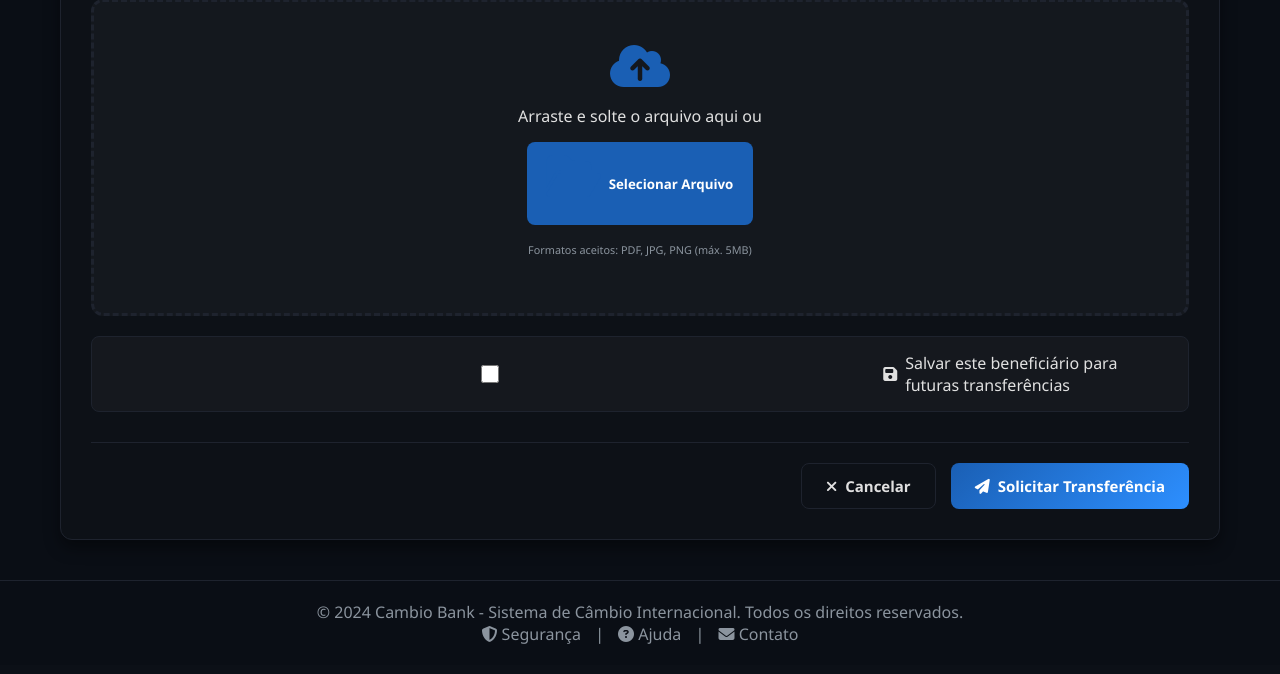
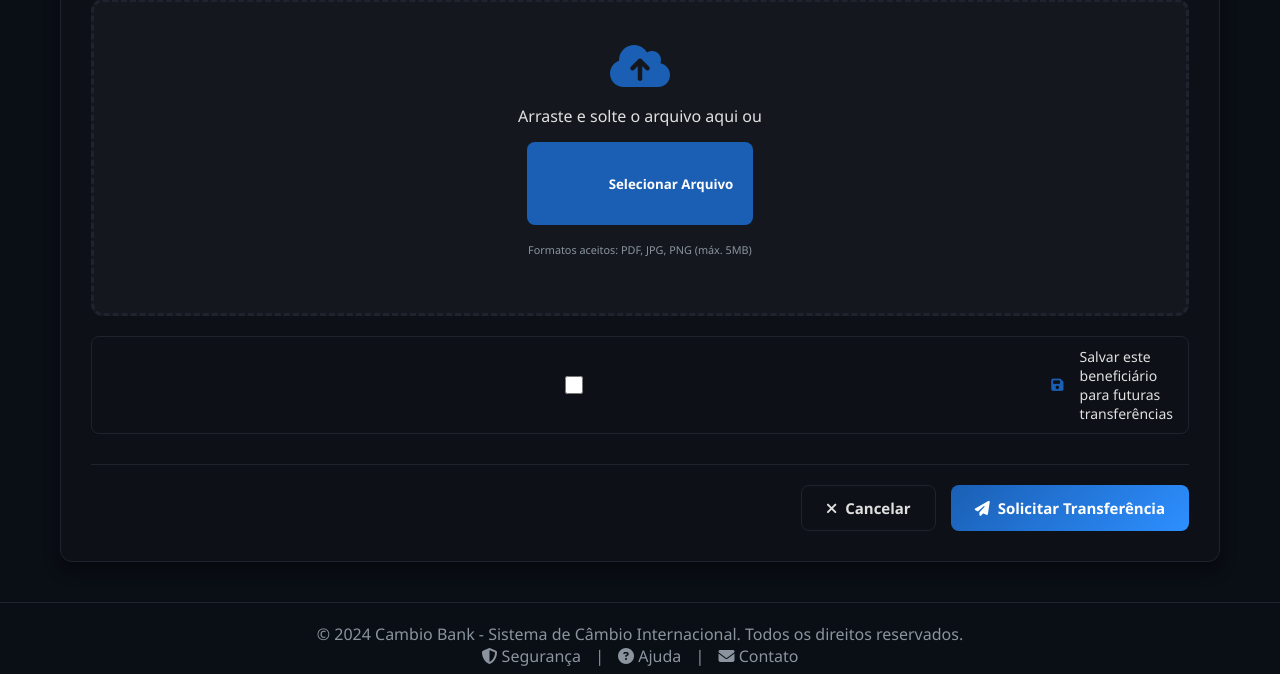
Before and after one commit to edujann/cambio-bank-kivy, a Flask app: page /transferencia in a window 1280 px wide. Shown: the part 1850-2524 px from the top of the page. Before the commit the page ends 2494 px from the top, so only its background shows below. Run offline with Flask 3, Linux system fonts and the light colour scheme; the visitor is signed in with stand-in values (Sample User, id 1); data that the repository does not hold is empty.

Commit message:
Adiciona estilo ao checkbox Salvar Beneficiário

```diff
--- a/web/templates/transferencia.html
+++ b/web/templates/transferencia.html
@@ -525,6 +525,49 @@
 
     .logo i {
         color: var(--cor-primaria) !important;
+    }
+
+    /* ============================================
+    CHECKBOX - SALVAR BENEFICIÁRIO
+    ============================================ */
+
+    .form-checkbox {
+        display: flex;
+        align-items: center;
+        gap: 10px;
+        margin: 20px 0;
+        padding: 10px 15px;
+        background-color: var(--cor-card);
+        border: 1px solid var(--cor-borda);
+        border-radius: var(--borda-radius-pequeno);
+        transition: all 0.3s ease;
+    }
+
+    .form-checkbox input[type="checkbox"] {
+        width: 18px;
+        height: 18px;
+        cursor: pointer;
+        accent-color: var(--cor-primaria);
+        margin: 0;
+        padding: 0;
+    }
+
+    .form-checkbox label {
+        color: var(--cor-texto) !important;
+        cursor: pointer;
+        margin: 0;
+        font-size: 14px;
+        flex: 1;
+    }
+
+    .form-checkbox label i {
+        color: var(--cor-primaria);
+        margin-right: 8px;
+    }
+
+    .form-checkbox:hover {
+        background-color: var(--cor-card-hover);
+        border-color: var(--cor-primaria);
     }
 
     </style>
```
